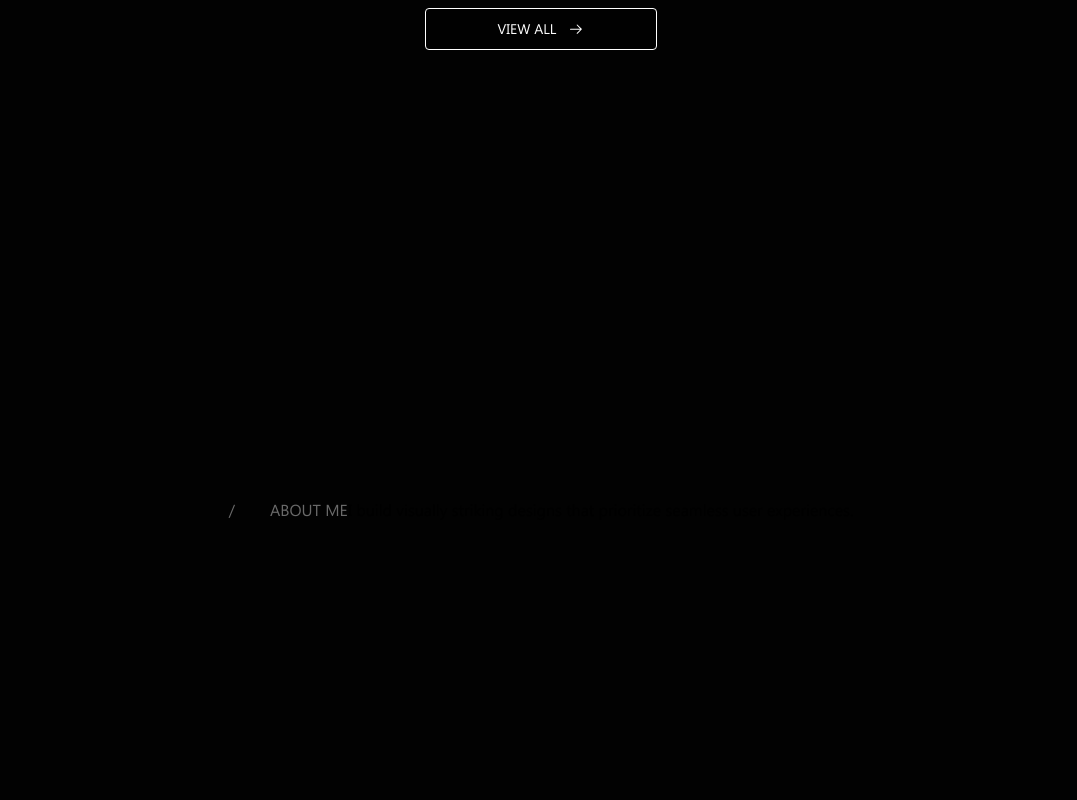
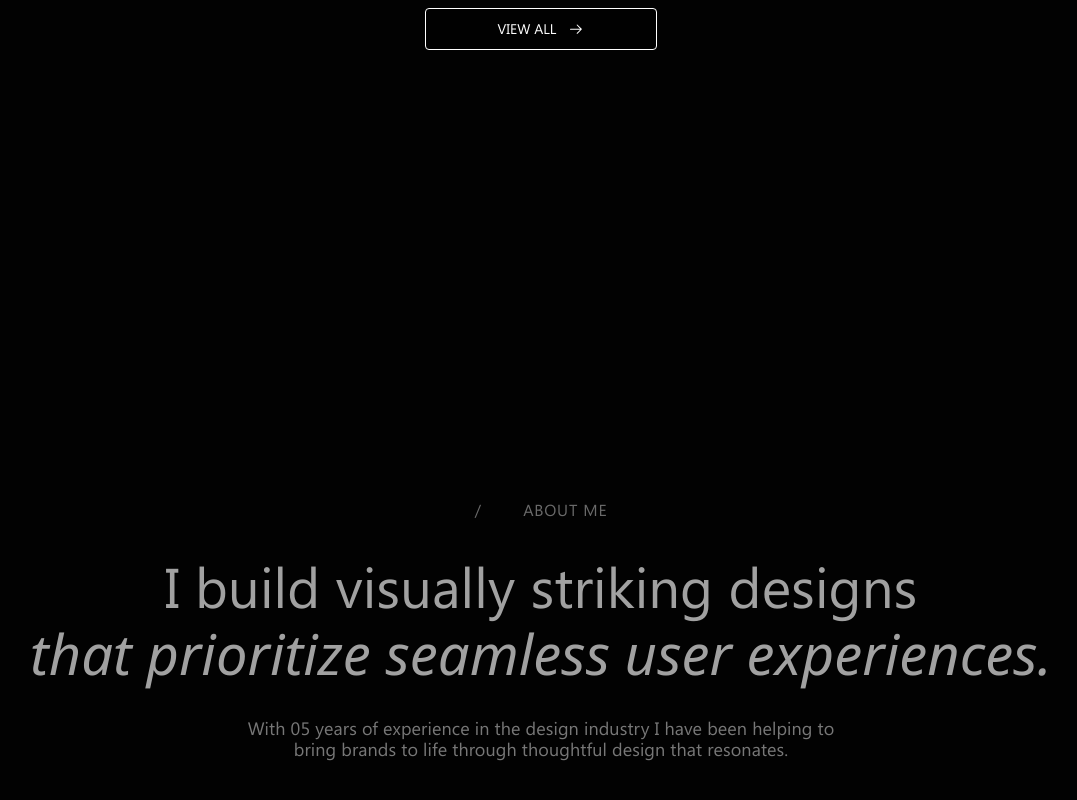
Before and after one commit to Mahibur/Animated_protfolio, a React (Vite) app: page / in a window 1280 px wide. Shown: the part 6792-7592 px from the top of the page, without its empty margins (99-1176 px from the left). Built offline with nearby package versions, Linux system fonts and the light colour scheme.

Commit message:
animate text section

```diff
--- a/src/components/medium/AboutText.jsx
+++ b/src/components/medium/AboutText.jsx
@@ -1,10 +1,19 @@
 import React from "react"
+import Container from "../min/Container"
+import bg from "../../assets/images/animate_bg.png"
 const AboutText =()=>{
     return(
-        <div className="text py-80 flex justify-center items-center gap-y-7.5">
-            <p className="font-segoe text-base text-[#6A6A6A] tracking-[0.8] uppercase">/&nbsp;&nbsp;&nbsp;&nbsp;&nbsp;&nbsp;&nbsp;&nbsp;About Me</p>
-            <h1 className="max-w-[1214px] font-segoe">I build visually striking designs
-            that prioritize seamless user experiences.</h1>
+        <div className="text">
+            <Container>
+            <div className="headings flex flex-col justify-center items-center gap-y-7.5 py-80">
+            <p className="font-segoe text-base text-[#6A6A6A] tracking-[0.8px] uppercase text-center">/&nbsp;&nbsp;&nbsp;&nbsp;&nbsp;&nbsp;&nbsp;&nbsp;About Me</p>
+            <h1 className="max-w-[1214px] font-segoe text-[56px] tracking-[0.1px] leading-[67.5px] text-center text-h1">I build visually striking designs<br/>
+            <span className="italic">that prioritize seamless user experiences.</span></h1>
+            <p className="max-w-[612px] text-center font-segoe text-lg tracking-[0.1px] leading-[21.6px] text-body">With 05 years of experience in the design industry I have been helping to bring brands to life through thoughtful design that resonates.</p>
+            </div>
+            <img src={bg} alt="animate_bg.png" />
+            </Container>
+
         </div>
     )
 }
```
Also changed, not shown: src/assets/images/animate_bg.png (added).
